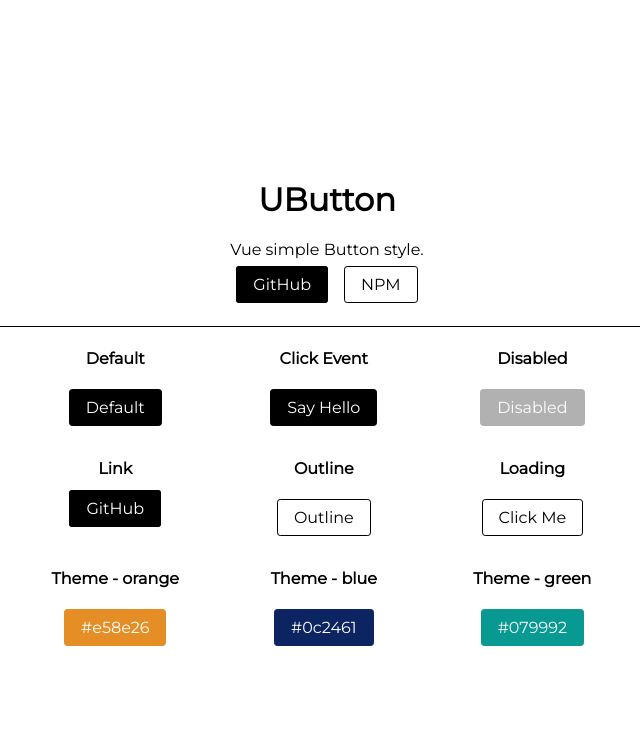
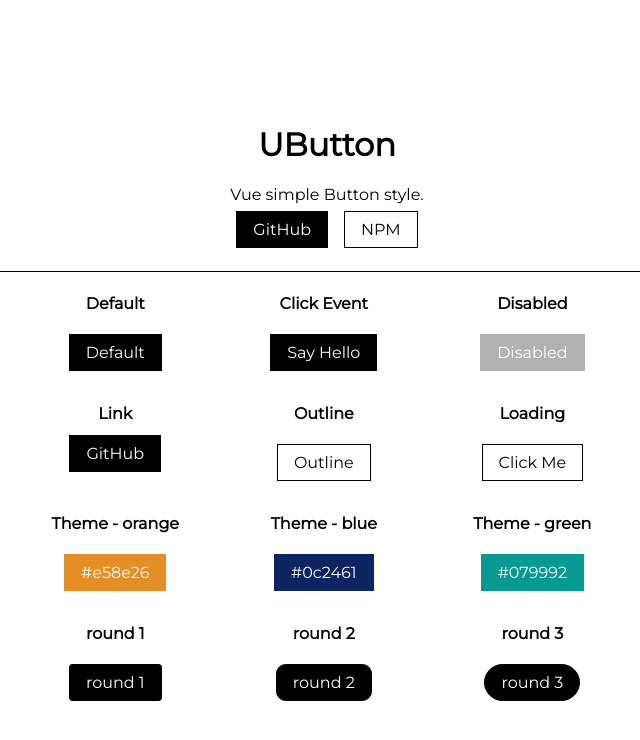
Before and after one commit to HappyJayXin/UButton, a Vue app: page / in a window 1280 px wide. Shown: the top 740 px of the page, without its empty margins (313-953 px from the left). Built offline with nearby package versions, Linux system fonts and the light colour scheme.

Commit message:
Feat: Add round.

```diff
--- a/src/App.vue
+++ b/src/App.vue
@@ -56,6 +56,18 @@
       <section class="app__section">
         <h4>Theme - green</h4>
         <u-button theme="#079992">#079992</u-button>
+      </section>
+      <section class="app__section">
+        <h4>round 1</h4>
+        <u-button round="1">round 1</u-button>
+      </section>
+      <section class="app__section">
+        <h4>round 2</h4>
+        <u-button round="2">round 2</u-button>
+      </section>
+      <section class="app__section">
+        <h4>round 3</h4>
+        <u-button round="3">round 3</u-button>
       </section>
     </main>
   </div>
--- a/src/components/UButton.vue
+++ b/src/components/UButton.vue
@@ -29,7 +29,7 @@ import hexToRgb from "@/helpers/hexToRgb";
 import Loading from "@/components/Loading";
 
 export default {
-  name: "UButton",
+  name: "u-button",
   components: { Loading },
   props: {
     theme: {
@@ -49,8 +49,8 @@ export default {
     target: {
       type: String,
       default: "_self",
-      validator(value) {
-        return ["_blank", "_self", "_parent", "_top"].indexOf(value) !== -1;
+      validator: target => {
+        return ["_blank", "_self", "_parent", "_top"].indexOf(target) !== -1;
       }
     },
     outline: {
@@ -60,6 +60,13 @@ export default {
     loading: {
       type: Boolean,
       default: false
+    },
+    round: {
+      type: String,
+      default: "0",
+      validator: value => {
+        return ["0", "1", "2", "3"].indexOf(value) !== -1;
+      }
     }
   },
   computed: {
@@ -67,8 +74,9 @@ export default {
       const btnDisabled = this.disabled ? "disabled opacity" : "";
       const btnOutline = this.outline ? "outline" : "";
       const btnLoading = this.loading ? "opacity disabled" : "";
+      const btnRound = this.round ? `round${this.round}` : "";
 
-      const className = `${btnDisabled} ${btnOutline} ${btnLoading}`;
+      const className = `${btnDisabled} ${btnOutline} ${btnLoading} ${btnRound}`;
       return className;
     },
     getTheme() {
@@ -117,7 +125,6 @@ button {
   font-weight: 500;
   padding: 0.5rem 1rem;
   border: 1px solid rgba($theme, 1);
-  border-radius: 0.2rem;
   cursor: pointer;
   text-decoration: none;
   transition: background 0.2s, color 0.2s;
@@ -135,6 +142,18 @@ button {
     opacity: 0.3;
   }
 
+  &.round1 {
+    border-radius: 0.2rem;
+  }
+
+  &.round2 {
+    border-radius: 0.6rem;
+  }
+
+  &.round3 {
+    border-radius: 1.5rem;
+  }
+
   &.outline {
     background: transparent;
     color: rgba($theme, 1);
--- a/src/components/index.js
+++ b/src/components/index.js
@@ -2,15 +2,19 @@ import UButton from "@/components/UButton";
 
 const Plugin = {
   install(Vue, options = {}) {
-    const { theme, outline } = options;
+    const { theme, outline, round } = options;
+
     if (theme) {
       UButton.props.theme.default = theme;
     }
     if (outline) {
       UButton.props.outline.default = outline;
     }
+    if (round) {
+      UButton.props.outline.round = round;
+    }
 
-    Vue.component("u-button", UButton);
+    Vue.component(UButton.name, UButton);
   }
 };
 
```
Also changed, not shown: 3 other files (tests, documents, lock files or other folders).
